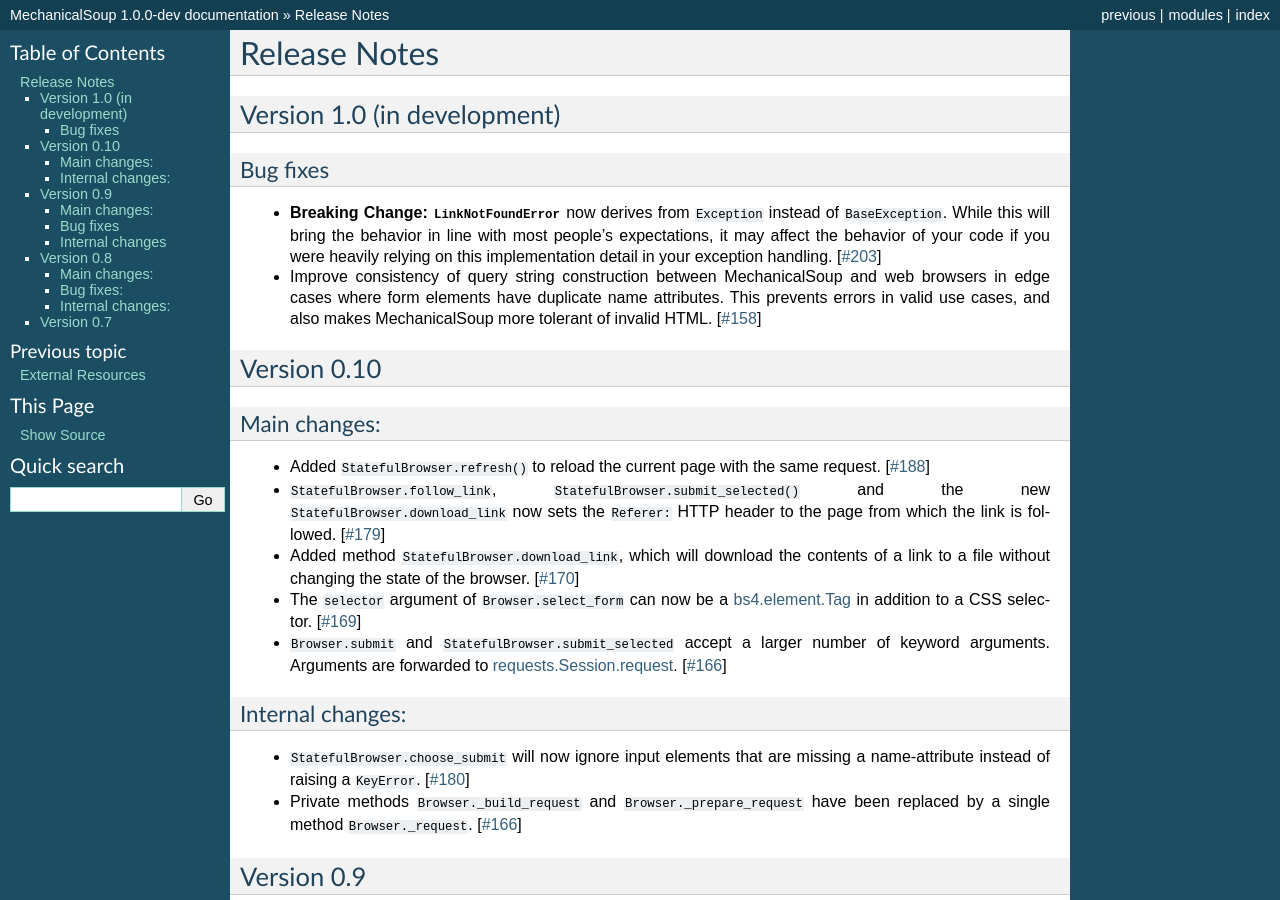
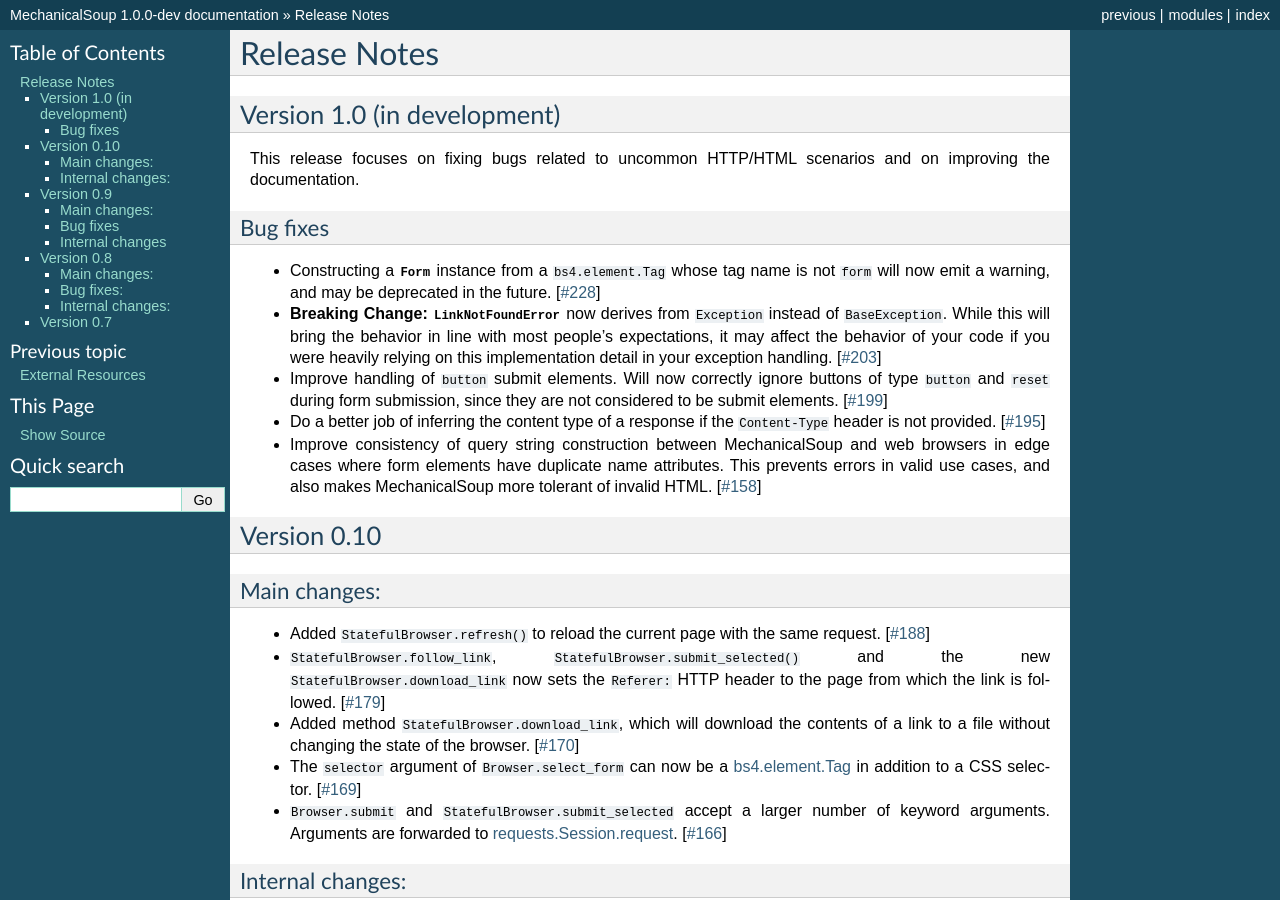
Before and after one commit to MechanicalSoup/MechanicalSoup, a Sphinx documentation site: the page built from docs/ChangeLog.rst, in a window 1280 px wide and 900 px high. Built offline with Sphinx 7.4.7, drawn with Linux system fonts in a browser that asks for light colours.

Commit message:
ChangeLog.rst: final changelog before release

```diff
--- a/docs/ChangeLog.rst
+++ b/docs/ChangeLog.rst
@@ -5,8 +5,16 @@
 Version 1.0 (in development)
 ============================
 
+This release focuses on fixing bugs related to uncommon HTTP/HTML
+scenarios and on improving the documentation.
+
 Bug fixes
 ---------
+
+* Constructing a :class:`~mechanicalsoup.Form` instance from a
+  ``bs4.element.Tag`` whose tag name is not ``form`` will now emit a warning,
+  and may be deprecated in the future.
+  [`#228 <https://github.com/MechanicalSoup/MechanicalSoup/pull/228>`__]
 
 * **Breaking Change:** :class:`~mechanicalsoup.LinkNotFoundError` now derives
   from ``Exception`` instead of ``BaseException``. While this will bring the
@@ -14,6 +22,15 @@
   of your code if you were heavily relying on this implementation detail in
   your exception handling.
   [`#203 <https://github.com/MechanicalSoup/MechanicalSoup/issues/203>`__]
+
+* Improve handling of ``button`` submit elements. Will now correctly ignore
+  buttons of type ``button`` and ``reset`` during form submission, since they
+  are not considered to be submit elements.
+  [`#199 <https://github.com/MechanicalSoup/MechanicalSoup/pull/199>`__]
+
+* Do a better job of inferring the content type of a response if the
+  ``Content-Type`` header is not provided.
+  [`#195 <https://github.com/MechanicalSoup/MechanicalSoup/pull/195>`__]
 
 * Improve consistency of query string construction between MechanicalSoup
   and web browsers in edge cases where form elements have duplicate name
```
